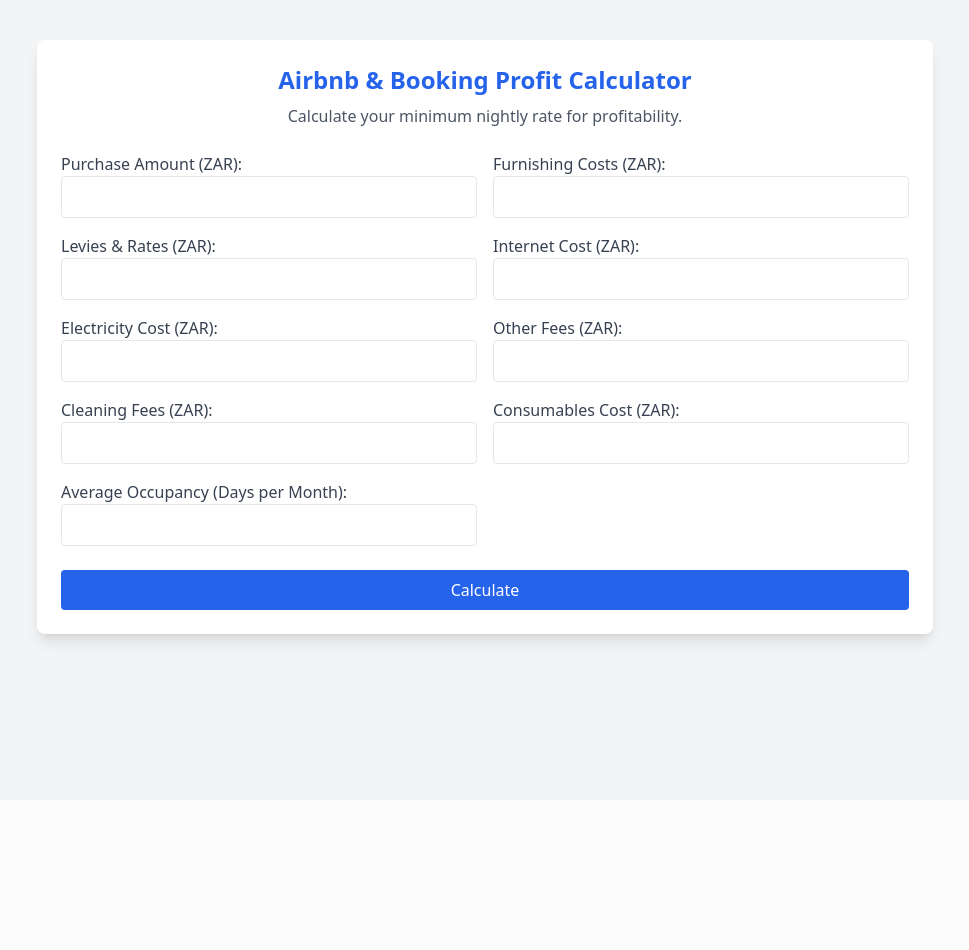
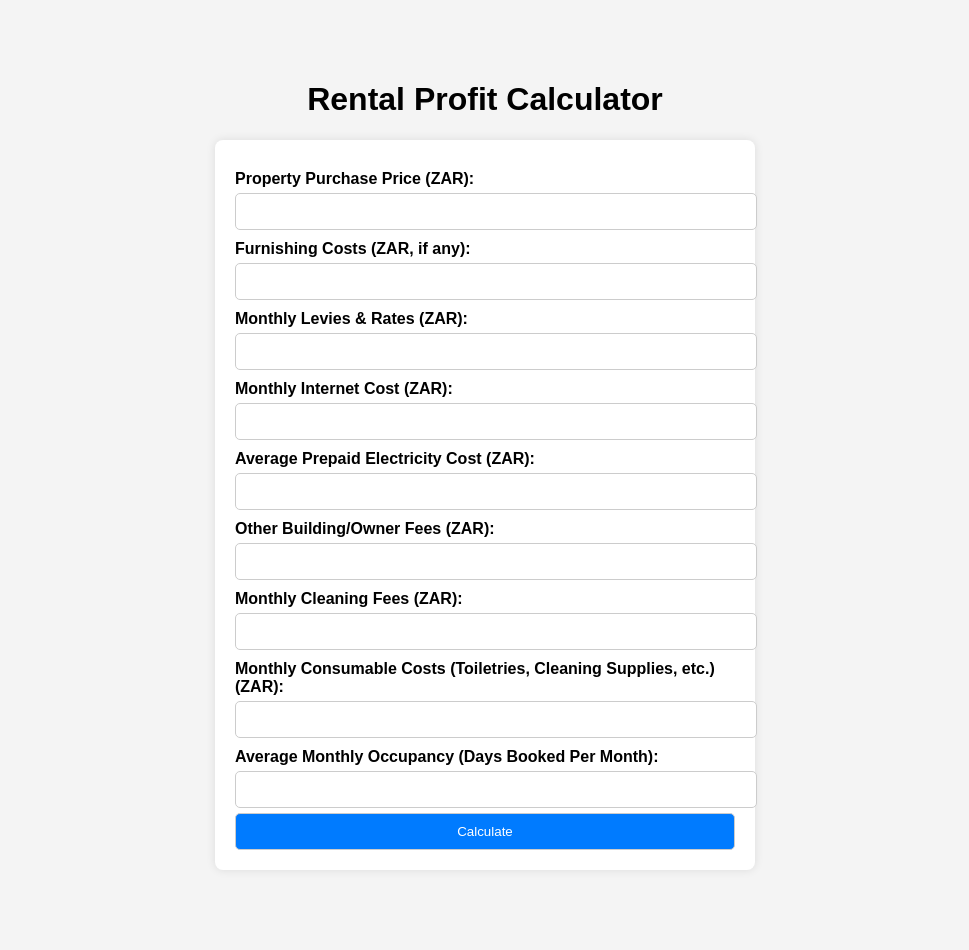
Before and after one commit to NaniChehore/ProfitCalculator, a Flask app: page / in a window 1280 px wide. Shown: the whole page, without its empty margins (155-1124 px from the left). Before the commit the page ends 649 px from the top, so only its background shows below. Run offline with Flask 2, Linux system fonts and the light colour scheme; some libraries are stand-ins or nearby versions.

Commit message:
Update index.html

```diff
--- a/templates/index.html
+++ b/templates/index.html
@@ -3,84 +3,55 @@
 <head>
     <meta charset="UTF-8">
     <meta name="viewport" content="width=device-width, initial-scale=1.0">
-    <title>Profit Calculator</title>
-    <script src="https://cdn.tailwindcss.com"></script>
+    <title>Rental Profit Calculator</title>
+    <style>
+        body { font-family: Arial, sans-serif; margin: 40px; padding: 20px; background-color: #f4f4f4; }
+        h1 { text-align: center; }
+        form { background: white; padding: 20px; border-radius: 8px; max-width: 500px; margin: auto; box-shadow: 0px 0px 10px rgba(0, 0, 0, 0.1); }
+        label { font-weight: bold; display: block; margin-top: 10px; }
+        input, button { width: 100%; padding: 10px; margin-top: 5px; border-radius: 5px; border: 1px solid #ccc; }
+        button { background-color: #007bff; color: white; cursor: pointer; }
+        button:hover { background-color: #0056b3; }
+        #result { text-align: center; font-size: 18px; margin-top: 20px; }
+    </style>
 </head>
-<body class="bg-gray-100">
-    <div class="max-w-4xl mx-auto p-6 bg-white shadow-lg rounded-lg mt-10">
-        <h1 class="text-2xl font-bold text-center text-blue-600">Airbnb & Booking Profit Calculator</h1>
-        <p class="text-gray-600 text-center mt-2">Calculate your minimum nightly rate for profitability.</p>
+<body>
 
-        <form id="profit-form" class="mt-6">
-            <div class="grid grid-cols-2 gap-4">
-                <div>
-                    <label class="block text-gray-700">Purchase Amount (ZAR):</label>
-                    <input type="number" id="purchaseAmount" class="w-full p-2 border rounded" required>
-                </div>
+    <h1>Rental Profit Calculator</h1>
 
-                <div>
-                    <label class="block text-gray-700">Furnishing Costs (ZAR):</label>
-                    <input type="number" id="furnishingCost" class="w-full p-2 border rounded">
-                </div>
+    <form id="calculationForm">
+        <label for="purchaseAmount">Property Purchase Price (ZAR):</label>
+        <input type="number" id="purchaseAmount" name="purchaseAmount" required>
 
-                <div>
-                    <label class="block text-gray-700">Levies & Rates (ZAR):</label>
-                    <input type="number" id="leviesRates" class="w-full p-2 border rounded" required>
-                </div>
+        <label for="furnishingCost">Furnishing Costs (ZAR, if any):</label>
+        <input type="number" id="furnishingCost" name="furnishingCost">
 
-                <div>
-                    <label class="block text-gray-700">Internet Cost (ZAR):</label>
-                    <input type="number" id="internetCost" class="w-full p-2 border rounded" required>
-                </div>
+        <label for="leviesRates">Monthly Levies & Rates (ZAR):</label>
+        <input type="number" id="leviesRates" name="leviesRates">
 
-                <div>
-                    <label class="block text-gray-700">Electricity Cost (ZAR):</label>
-                    <input type="number" id="electricityCost" class="w-full p-2 border rounded" required>
-                </div>
+        <label for="internetCost">Monthly Internet Cost (ZAR):</label>
+        <input type="number" id="internetCost" name="internetCost">
 
-                <div>
-                    <label class="block text-gray-700">Other Fees (ZAR):</label>
-                    <input type="number" id="otherFees" class="w-full p-2 border rounded">
-                </div>
+        <label for="electricityCost">Average Prepaid Electricity Cost (ZAR):</label>
+        <input type="number" id="electricityCost" name="electricityCost">
 
-                <div>
-                    <label class="block text-gray-700">Cleaning Fees (ZAR):</label>
-                    <input type="number" id="cleaningFees" class="w-full p-2 border rounded" required>
-                </div>
+        <label for="otherFees">Other Building/Owner Fees (ZAR):</label>
+        <input type="number" id="otherFees" name="otherFees">
 
-                <div>
-                    <label class="block text-gray-700">Consumables Cost (ZAR):</label>
-                    <input type="number" id="consumablesCost" class="w-full p-2 border rounded">
-                </div>
+        <label for="cleaningFees">Monthly Cleaning Fees (ZAR):</label>
+        <input type="number" id="cleaningFees" name="cleaningFees">
 
-                <div>
-                    <label class="block text-gray-700">Average Occupancy (Days per Month):</label>
-                    <input type="number" id="occupancy" class="w-full p-2 border rounded" required>
-                </div>
-            </div>
+        <label for="consumables">Monthly Consumable Costs (Toiletries, Cleaning Supplies, etc.) (ZAR):</label>
+        <input type="number" id="consumables" name="consumables">
 
-            <button type="button" onclick="calculateProfit()"
-                class="w-full mt-6 bg-blue-600 text-white py-2 rounded hover:bg-blue-700">
-                Calculate
-            </button>
+        <label for="occupancyRate">Average Monthly Occupancy (Days Booked Per Month):</label>
+        <input type="number" id="occupancyRate" name="occupancyRate">
+
+        <button type="button" id="calculateBtn">Calculate</button>
     </form>
 
-        <div id="results" class="mt-6 hidden p-4 bg-green-100 rounded">
-            <h2 class="text-xl font-semibold text-green-700">Results</h2>
-            <p id="bondPayment" class="text-gray-700 mt-2"></p>
-            <p id="minNightsBreakEven" class="text-gray-700 mt-1"></p>
-            <p id="minNightsProfit" class="text-gray-700 mt-1"></p>
-        </div>
-    </div>
+    <div id="result"></div>
 
-    <script>
-        function calculateProfit() {
-            let purchaseAmount = parseFloat(document.getElementById("purchaseAmount").value) || 0;
-            let furnishingCost = parseFloat(document.getElementById("furnishingCost").value) || 0;
-            let leviesRates = parseFloat(document.getElementById("leviesRates").value) || 0;
-            let internetCost = parseFloat(document.getElementById("internetCost").value) || 0;
-            let electricityCost = parseFloat(document.getElementById("electricityCost").value) || 0;
-            let otherFees = parseFloat(document.getElementById("otherFees").value)
     <script>
         document.getElementById("calculateBtn").addEventListener("click", function() {
             let formData = new FormData(document.getElementById("calculationForm"));
@@ -91,8 +62,15 @@
             })
             .then(response => response.json())
             .then(data => {
-        document.getElementById("result").innerHTML = "Minimum nightly rate: R" + data.min_rate;
+                document.getElementById("result").innerHTML = `
+                    <p><strong>Minimum Nightly Rate:</strong> R${data.min_rate}</p>
+                    <p><strong>Nights Needed to Break Even:</strong> ${data.nights_to_break_even}</p>
+                    <p><strong>Nights Needed for 20% Profit:</strong> ${data.nights_for_20_profit}</p>
+                `;
             })
             .catch(error => console.error("Error:", error));
         });
     </script>
+
+</body>
+</html>
```
Lines whose indentation alone changed are shown as unchanged.
